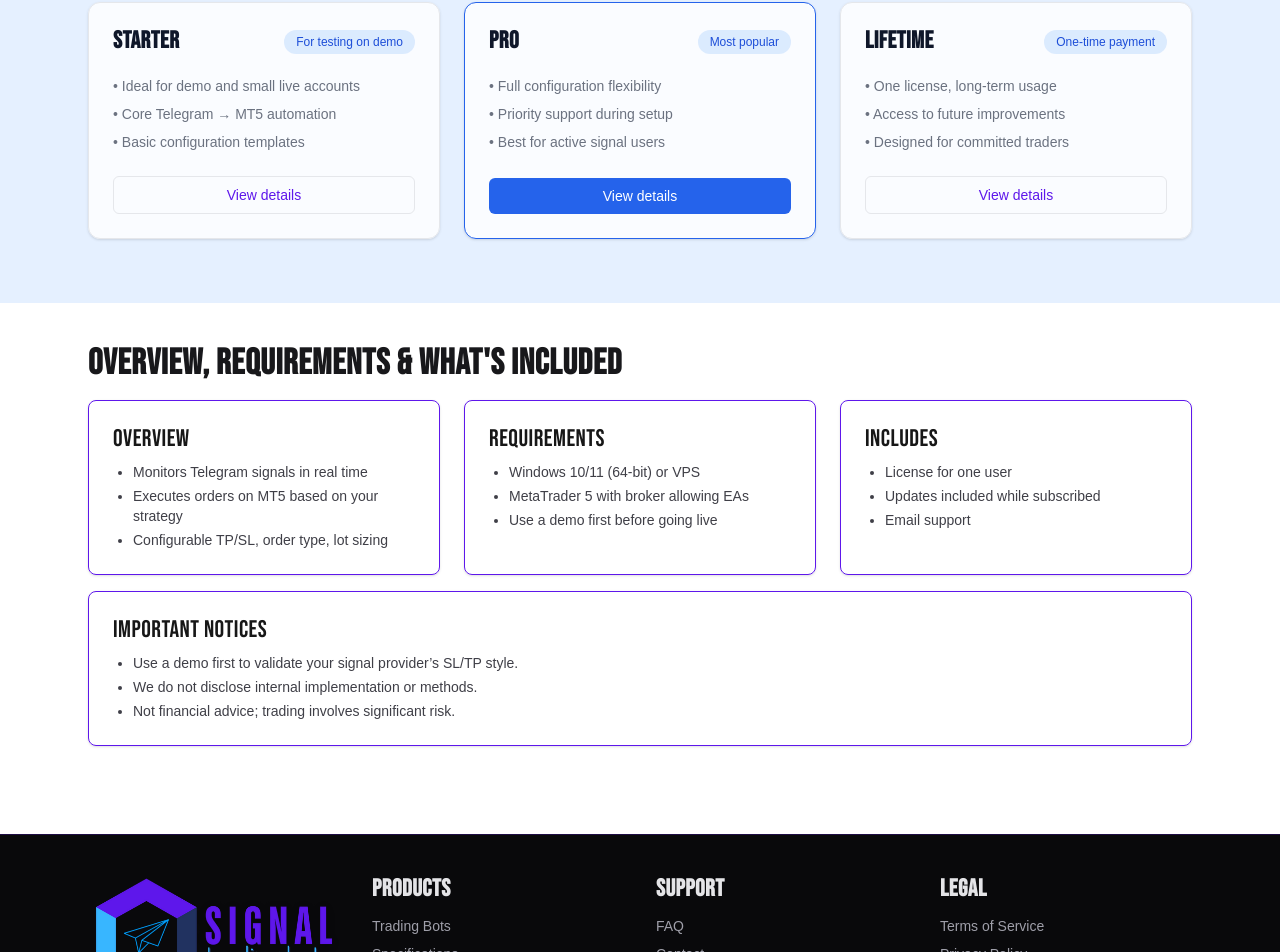
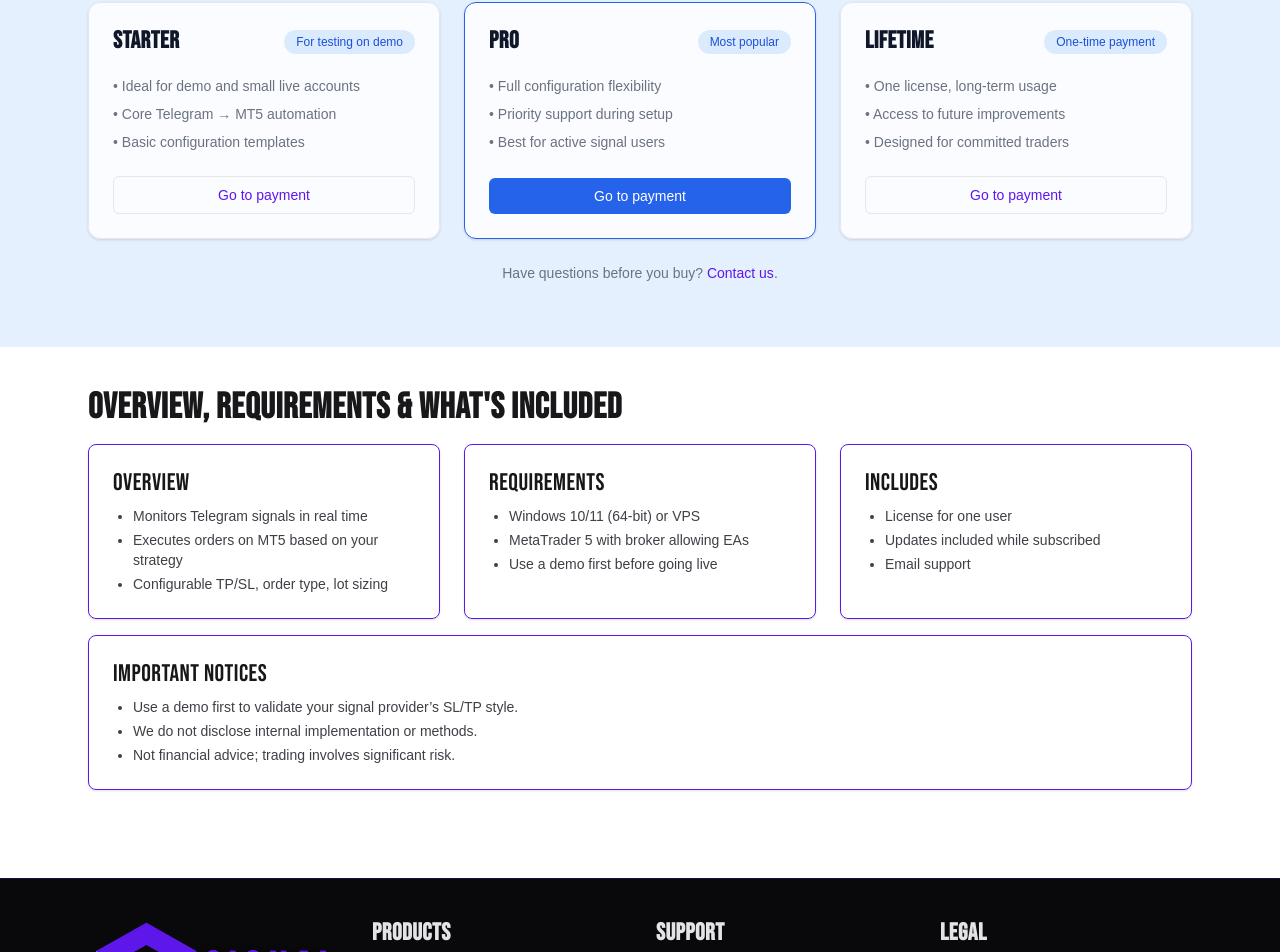
Before and after one commit to Appsbydare/Signal_Trading_Bots, a Next.js app: page /products in a window 1280 px wide. Shown: the part 2111-3063 px from the top of the page. Built offline with nearby package versions, Linux system fonts and the light colour scheme; no server answers.

Commit message:
Wire products plans to payment and contact CTAs

```diff
--- a/src/app/products/ProductsPageClient.tsx
+++ b/src/app/products/ProductsPageClient.tsx
@@ -294,18 +294,34 @@ export function ProductsPageClient() {
                     </ul>
                     <div className="mt-auto pt-2">
                       <Link
-                        href="/products"
+                        href={
+                          plan.name === "Starter"
+                            ? "/payment?plan=starter"
+                            : plan.name === "Pro"
+                              ? "/payment?plan=pro"
+                              : "/payment?plan=lifetime"
+                        }
                         className={`inline-flex w-full items-center justify-center rounded-md px-4 py-2 text-sm font-medium transition ${
                           plan.featured
                             ? "bg-[var(--brand-blue)] text-white hover:bg-[var(--brand-blue-deep)]"
                             : "border border-[var(--border-subtle)] text-[var(--text-main)] hover:border-[var(--brand-blue-soft)] hover:text-[var(--brand-blue-deep)]"
                         }`}
                       >
-                        View details
+                        Go to payment
                       </Link>
                     </div>
                   </div>
                 ))}
+              </div>
+              <div className="mt-6 text-center text-sm text-[var(--text-muted)]">
+                Have questions before you buy?{" "}
+                <Link
+                  href="/contact"
+                  className="font-medium text-[var(--brand-blue)] hover:text-[var(--brand-blue-deep)]"
+                >
+                  Contact us
+                </Link>
+                .
               </div>
             </div>
           </section>
```
